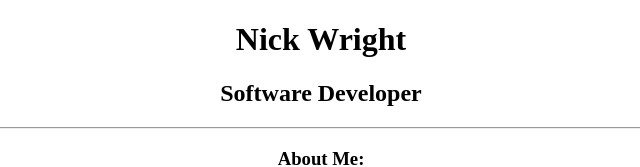
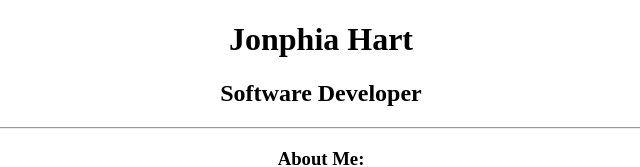
Before and after one commit to lherna1371/NC_state_profile, a plain HTML site: page index.html in a window 1280 px wide. Shown: the top 167 px of the page, without its empty margins (319-959 px from the left). Drawn offline with Linux system fonts and the light colour scheme.

Commit message:
Mo's Contribution

```diff
--- a/index.html
+++ b/index.html
@@ -9,7 +9,7 @@
 
 <body>
     <div align="center">
-        <h1>Nick Wright</h1>
+        <h1>Jonphia Hart</h1>
         <h2>Software Developer</h2>
         <hr>
         <h3>About Me:</h3>
```
